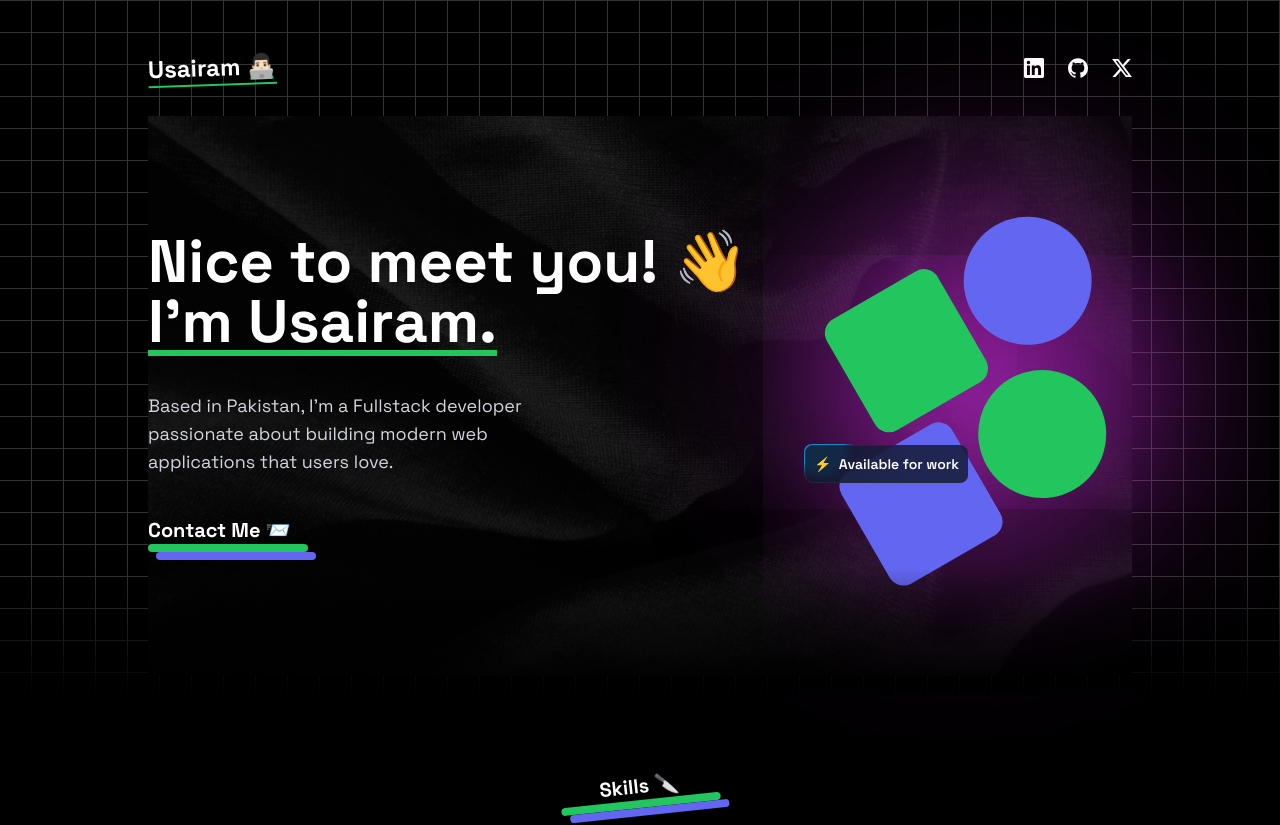
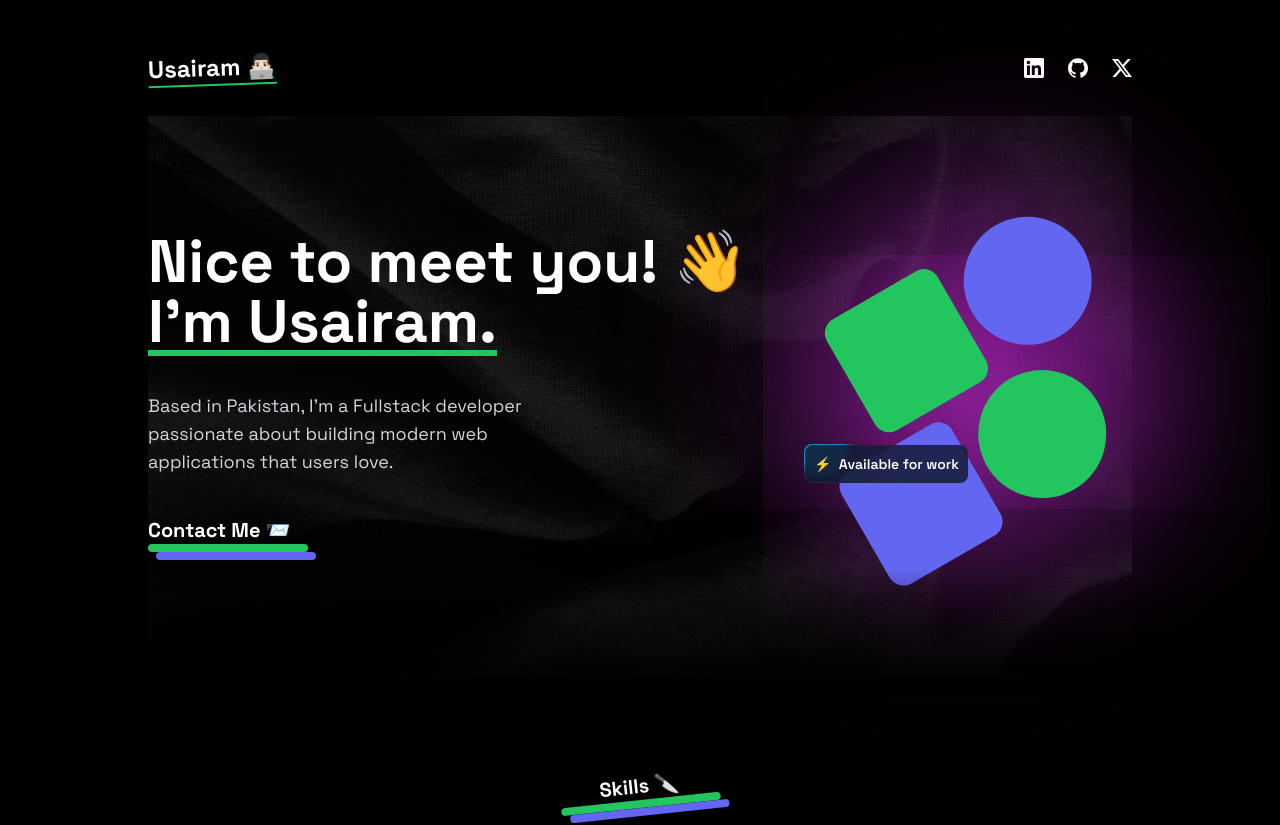
Before and after one commit to Usairam-s/dev-usairam, a Next.js app: page / in a window 1280 px wide. Shown: the top 825 px of the page. Built offline with nearby package versions, Linux system fonts and the light colour scheme.

Commit message:
fixing background

```diff
--- a/app/(home)/page.tsx
+++ b/app/(home)/page.tsx
@@ -7,7 +7,7 @@ import Projects from "./components/Projects";
 export default function Home() {
   return (
     <div className="min-h-screen  bg-black overflow-hidden">
-      <div className="dark:bg-black bg-white/5  dark:bg-grid-white/[0.2] relative">
+      <div className=" relative">
         <div className="max-w-5xl mx-auto p-5 ">
           <Navbar />
           <Herosection />
```
